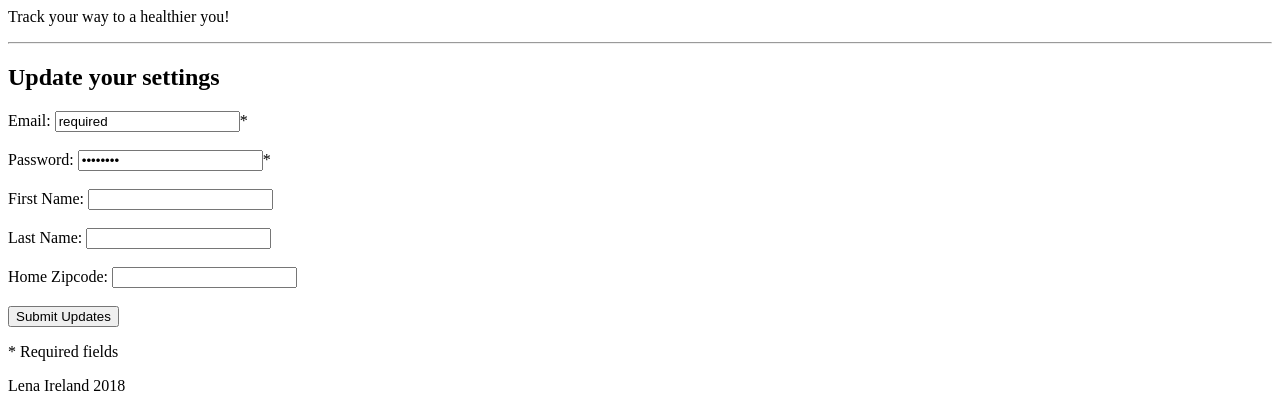
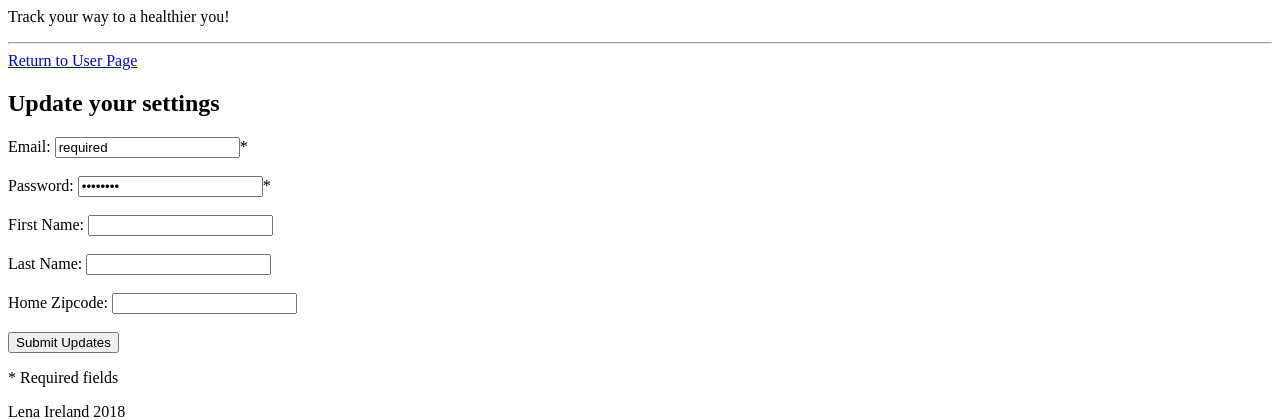
Before and after one commit to lenaireland/healthapp, a Flask app: template templates/settings_form.html in a window 1280 px wide. Shown: the top 420 px of the page. Run offline with Flask 2, Linux system fonts and the light colour scheme; the template is opened without the code that fills it, so the values that code supplies are empty.

Commit message:
Working on user logging data page

```diff
--- a/server.py
+++ b/server.py
@@ -5,6 +5,8 @@ from jinja2 import StrictUndefined
 
 from flask import Flask, render_template, redirect, flash, session, request
 from flask_debugtoolbar import DebugToolbarExtension
+
+from datetime import datetime, timedelta
 
 from model import connect_to_db, db
 from model import User, UserCondition, Condition
@@ -146,7 +148,7 @@ def process_user_settings():
 
     flash('User settings updated')
 # TO DO: change this to take back to settings, add button to return to user page
-    return redirect('/user/{}'.format(session['userid']))
+    return redirect('/settings')
 
 @app.route('/logout')
 def logout():
@@ -174,7 +176,26 @@ def user_main_page(userid):
     flash('You do not have permission to view this page.')
     return redirect('/')
 
+@app.route('/user/<userid>/<date>')
+def user_day_page(userid, date):
+    """Show individual user day pages"""
+    userid=int(userid)
+    date=datetime.strptime(date, "%Y-%m-%d").date()
 
+    if session.get('userid'):
+        if userid == session['userid']:
+            user = User.query.get(userid)
+            return render_template('usermainpage.html',
+                                   user=user,
+                                   date=date,
+                                   prev_date=(date-timedelta(1)),
+                                   next_date=(date+timedelta(1)))
+
+        flash('You do not have permission to view this page.')
+        return redirect('/user/{}'.format(session['userid']))
+
+    flash('You do not have permission to view this page.')
+    return redirect('/')
 
 
 
--- a/templates/settings_form.html
+++ b/templates/settings_form.html
@@ -1,6 +1,8 @@
 
 {% extends 'base.html' %}
 {% block content %}
+
+  <a href="/user/{{session['userid']}}">Return to User Page</a>
 
   <h2>Update your settings</h2>
   <p>
```
Also changed, not shown: templates/usermainpage.html (+7 -0 lines).
